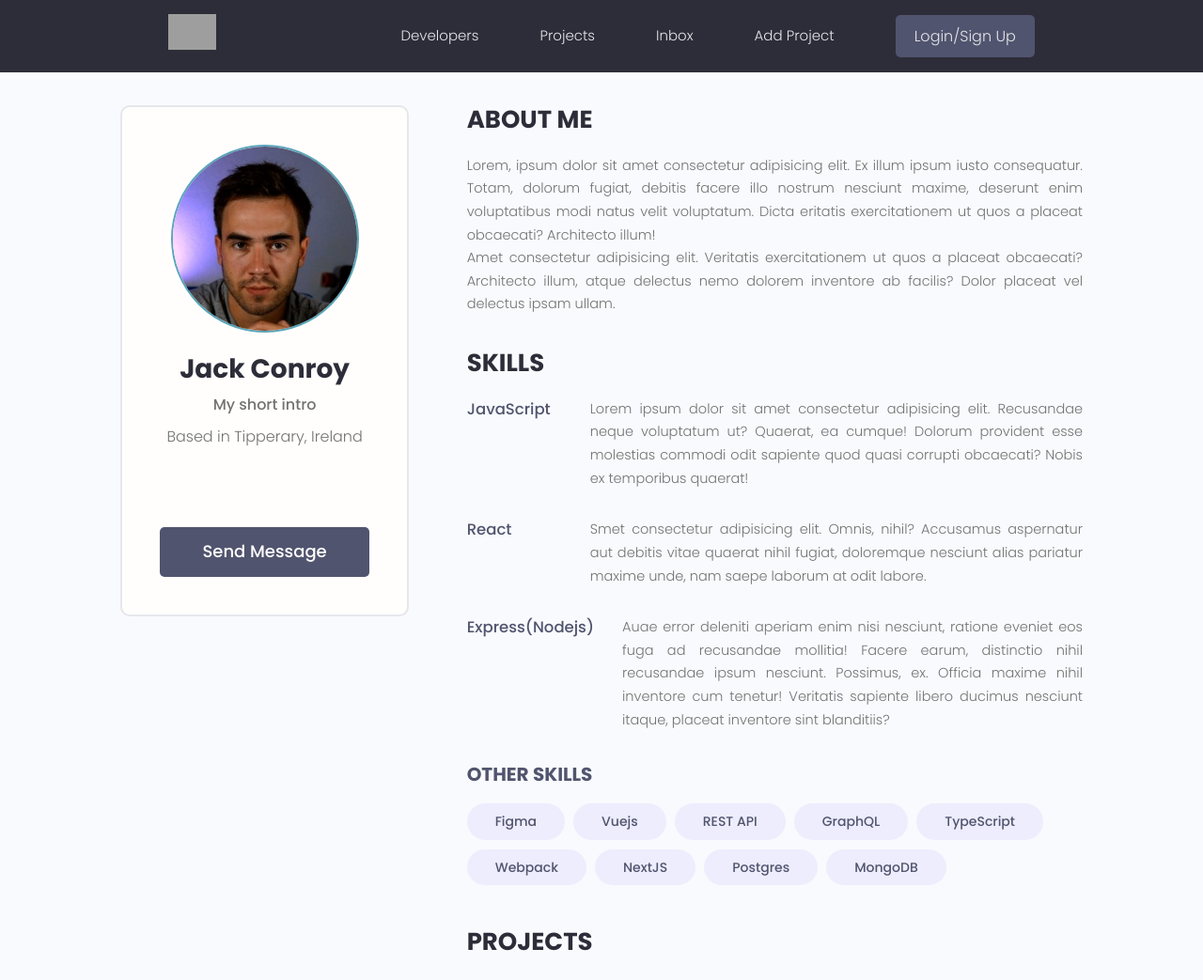
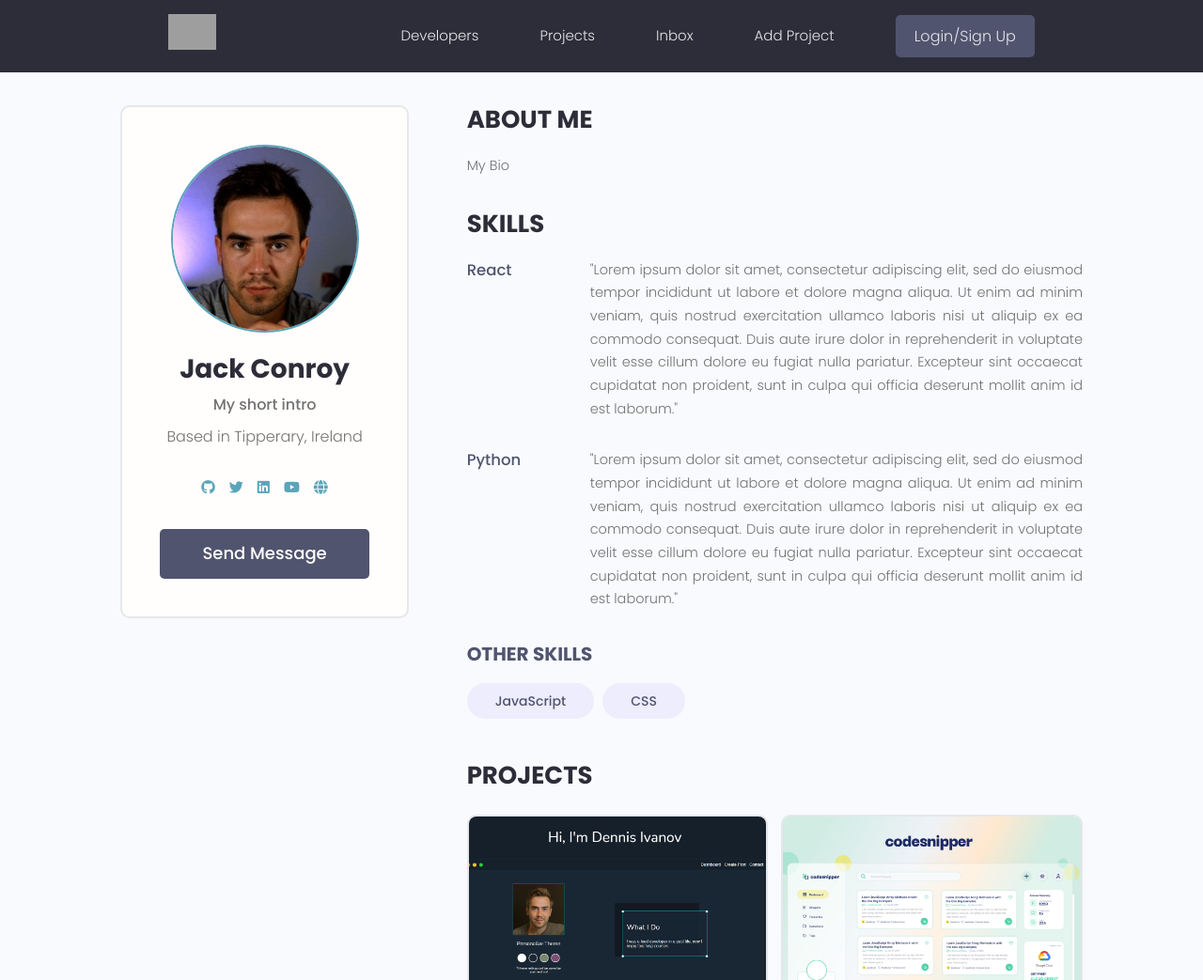
Before and after one commit to Jack112-create/Devsearch, a Django app: page /profile/950f8b22-5bb0-491c-a8f3-4f5213ad4871/ in a window 1280 px wide. Shown: the top 1043 px of the page at 94% size. Run offline with Django 4.2, Linux system fonts and the light colour scheme; data comes from the database, SQL or seed files in the repository; both versions use the stored data as it was after the commit; some libraries are stand-ins or nearby versions; grey boxes are pictures that could not be loaded.

Commit message:
Finish rendering users app templates

```diff
--- a/projects/templates/projects/single-project.html
+++ b/projects/templates/projects/single-project.html
@@ -26,7 +26,7 @@
             </div>
             <div class="column column--2of3">
                 <img class="singleProject__preview" src="{{ project.featured_image.url }}" alt="portfolio thumbnail" />
-                <a href="profile.html" class="singleProject__developer">Md. Shahriar Parvez</a>
+                <a href="{% url 'user-profile' project.owner.id %}" class="singleProject__developer">Md. Shahriar Parvez</a>
                 <h2 class="singleProject__title">Portfolio Landing Page for a Coding Mentor</h2>
                 <h3 class="singleProject__subtitle">About the Project</h3>
                 <div class="singleProject__info">
--- a/templates/main.html
+++ b/templates/main.html
@@ -6,6 +6,8 @@
     <meta http-equiv="X-UA-Compatible" content="IE=edge" />
     <meta name="viewport" content="width=device-width, initial-scale=1.0" />
 
+    <!-- Font awesome -->
+    <link rel="stylesheet" href="https://cdnjs.cloudflare.com/ajax/libs/font-awesome/6.2.1/css/all.min.css" integrity="sha512-MV7K8+y+gLIBoVD59lQIYicR65iaqukzvf/nwasF0nqhPay5w/9lJmVM2hMDcnK1OnMGCdVK+iQrJ7lzPJQd1w==" crossorigin="anonymous" referrerpolicy="no-referrer" />
     <!-- Favicon -->
     <link rel="shortcut icon" href="{% static 'images/favicon.ico' %}" type="image/x-icon" />
     <!-- Icon - IconMonster -->
--- a/users/templates/users/profiles.html
+++ b/users/templates/users/profiles.html
@@ -44,7 +44,7 @@
                   {{profile.bio|slice:"150"}}
                 </p>
                 <div class="dev__skills">
-                  {% for skill in profile.skill_set.all %}
+                  {% for skill in profile.skill_set.all|slice:"5" %}
                   <span class="tag tag--pill tag--main">
                     <small>{{skill}}</small>
                   </span>
--- a/users/templates/users/user-profile.html
+++ b/users/templates/users/user-profile.html
@@ -13,21 +13,31 @@
               <p class="dev__title">{{ profile.short_intro|slice:"50" }}</p>
               <p class="dev__location">Based in {{ profile.location }} {{ profile.randomMessage }}</p>
               <ul class="dev__social">
+                {% if profile.social_github %}
                   <li>
-                  <a title="Github" href="#" target="_blank"><i class="im im-github"></i></a>
+                    <a title="Github" href="{{ profile.social_github }}" target="_blank"><i class="fa-brands fa-github"></i></a>
                   </li>
+                {% endif %}
+                {% if profile.social_twitter %}
                   <li>
-                  <a title="Stackoverflow" href="#" target="_blank"><i class="im im-stackoverflow"></i></a>
+                    <a title="Twitter" href="{{ profile.social_twitter }}" target="_blank"><i class="fa-brands fa-twitter"></i></a>
                   </li>
+                {% endif %}
+                {% if profile.social_linkedin %}
                   <li>
-                  <a title="Twitter" href="#" target="_blank"><i class="im im-twitter"></i></a>
+                    <a title="LinkedIn" href="{{profile.social_linkedin}}" target="_blank"><i class="fa-brands fa-linkedin"></i></a>
                   </li>
+                {% endif %}
+                {% if profile.social_youtube %}
                   <li>
-                  <a title="LinkedIn" href="#" target="_blank"><i class="im im-linkedin"></i></a>
+                    <a title="YouTube" href="{{profile.social_youtube}}" target="_blank"><i class="fa-brands fa-youtube"></i></a>
                   </li>
+                {% endif %}
+                {% if profile.social_website %}
                   <li>
-                  <a title="Personal Website" href="#" target="_blank"><i class="im im-globe"></i></a>
+                    <a title="Personal Website" href="{{profile.social_website}}" target="_blank"><i class="fa-solid fa-globe"></i></a>
                   </li>
+                {% endif %}
               </ul>
               <a href="#" class="btn btn--sub btn--lg">Send Message </a>
             </div>
@@ -37,159 +47,58 @@
           <div class="devInfo">
             <h3 class="devInfo__title">About Me</h3>
             <p class="devInfo__about">
-              Lorem, ipsum dolor sit amet consectetur adipisicing elit. Ex illum ipsum iusto consequatur. Totam,
-              dolorum fugiat, debitis facere illo nostrum nesciunt maxime, deserunt enim voluptatibus modi natus velit
-              voluptatum. Dicta eritatis exercitationem ut quos a placeat obcaecati? Architecto illum!
-              <br />
-              Amet consectetur adipisicing elit. Veritatis exercitationem ut quos a placeat obcaecati? Architecto
-              illum, atque delectus nemo dolorem inventore ab facilis? Dolor placeat vel delectus ipsam ullam.
+              {{ profile.bio }}
             </p>
           </div>
           <div class="devInfo">
             <h3 class="devInfo__title">Skills</h3>
             <div class="devInfo__skills">
+              {% for skill in topSkills %}
                 <div class="devSkill">
-                <h4 class="devSkill__title">JavaScript</h4>
+                  <h4 class="devSkill__title">{{skill.name}}</h4>
                   <p class="devSkill__info">
-                  Lorem ipsum dolor sit amet consectetur adipisicing elit. Recusandae neque voluptatum ut? Quaerat, ea
-                  cumque! Dolorum provident esse molestias commodi odit sapiente quod quasi corrupti obcaecati? Nobis
-                  ex temporibus quaerat!
+                    {{skill.description}}
                   </p>
                 </div>
-              <div class="devSkill">
-                <h4 class="devSkill__title">React</h4>
-                <p class="devSkill__info">
-                  Smet consectetur adipisicing elit. Omnis, nihil? Accusamus aspernatur aut debitis vitae quaerat
-                  nihil fugiat, doloremque nesciunt alias pariatur maxime unde, nam saepe laborum at odit labore.
-                </p>
-              </div>
-              <div class="devSkill">
-                <h4 class="devSkill__title">Express(Nodejs)</h4>
-                <p class="devSkill__info">
-                  Auae error deleniti aperiam enim nisi nesciunt, ratione eveniet eos fuga ad recusandae mollitia!
-                  Facere earum, distinctio nihil recusandae ipsum nesciunt. Possimus, ex. Officia maxime nihil
-                  inventore cum tenetur! Veritatis sapiente libero ducimus nesciunt itaque, placeat inventore sint
-                  blanditiis?
-                </p>
-              </div>
+              {% endfor %}
 
               <h3 class="devInfo__subtitle">Other Skills</h3>
               <div class="devInfo__otherSkills">
+                {% for skill in otherSkills %}
                 <span class="tag tag--pill tag--sub tag--lg">
-                  <small>Figma</small>
+                  <small>{{skill.name}}</small>
                 </span>
-                <span class="tag tag--pill tag--sub tag--lg">
-                  <small>Vuejs</small>
-                </span>
-                <span class="tag tag--pill tag--sub tag--lg">
-                  <small>REST API</small>
-                </span>
-                <span class="tag tag--pill tag--sub tag--lg">
-                  <small>GraphQL</small>
-                </span>
-                <span class="tag tag--pill tag--sub tag--lg">
-                  <small>TypeScript</small>
-                </span>
-                <span class="tag tag--pill tag--sub tag--lg">
-                  <small>Webpack</small>
-                </span>
-                <span class="tag tag--pill tag--sub tag--lg">
-                  <small>NextJS</small>
-                </span>
-                <span class="tag tag--pill tag--sub tag--lg">
-                  <small>Postgres</small>
-                </span>
-                <span class="tag tag--pill tag--sub tag--lg">
-                  <small>MongoDB</small>
-                </span>
+                {% endfor %}
               </div>
             </div>
           </div>
           <div class="devInfo">
             <h3 class="devInfo__title">Projects</h3>
             <div class="grid grid--two">
-
+              {% for project in profile.project_set.all %}
               <div class="column">
                 <div class="card project">
-                  <a href="single-project.html" class="project">
-                    <img class="project__thumbnail" src="images/project-b.png" alt="project thumbnail" />
+                  <a href="{% url 'project' project.id %}" class="project">
+                    <img class="project__thumbnail" src="{{project.featured_image.url}}" alt="project thumbnail" />
                     <div class="card__body">
-                      <h3 class="project__title">DevSearch UI Design</h3>
-                      <p><a class="project__author" href="profile.html">By Shahriar P. Shuvo</a></p>
+                      <h3 class="project__title">{{project.title}}</h3>
+                      <p><a class="project__author" href="{% url 'user-profile' project.owner.id %}">{{project.owner.name}}</a></p>
                       <p class="project--rating">
-                        <span style="font-weight: bold;">92%</span> Postitive
-                        Feedback (62 Votes)
+                        <span style="font-weight: bold;">{{project.vote_ratio}}</span> Positive
+                        Feedback ({{project.vote_total}} Vote{{project.vote_total|pluralize:"s"}})
                       </p>
                       <div class="project__tags">
+                        {% for tag in project.tags.all %}
                           <span class="tag tag--pill tag--main">
-                          <small>NextJS</small>
+                            <small>{{tag.name}}</small>
                           </span>
-                        <span class="tag tag--pill tag--main">
-                          <small>GraphQL</small>
-                        </span>
-                        <span class="tag tag--pill tag--main">
-                          <small>TypeScript</small>
-                        </span>
+                        {% endfor %}
                       </div>
                     </div>
                   </a>
                 </div>
               </div>
-
-              <div class="column">
-                <div class="card project">
-                  <a href="single-project.html" class="project">
-                    <img class="project__thumbnail" src="images/project-c.png" alt="project thumbnail" />
-                    <div class="card__body">
-                      <h3 class="project__title">Another Landing Page</h3>
-                      <p><a class="project__author" href="profile.html">By Dennis Ivanov</a></p>
-                      <p class="project--rating">
-                        <span style="font-weight: bold;">36%</span> Postitive
-                        Feedback (18 Votes)
-                      </p>
-                      <div class="project__tags">
-                        <span class="tag tag--pill tag--main">
-                          <small>NextJS</small>
-                        </span>
-                        <span class="tag tag--pill tag--main">
-                          <small>GraphQL</small>
-                        </span>
-                        <span class="tag tag--pill tag--main">
-                          <small>TypeScript</small>
-                        </span>
-                      </div>
-                    </div>
-                  </a>
-                </div>
-              </div>
-
-              <div class="column">
-                <div class="card project">
-                  <a href="single-project.html" class="project">
-                    <img class="project__thumbnail" src="images/project-a.png" alt="project thumbnail" />
-                    <div class="card__body">
-                      <h3 class="project__title">Yoga Studio Landing Page Website and Design</h3>
-                      <p><a class="project__author" href="profile.html">By Dennis Ivanov</a></p>
-                      <p class="project--rating">
-                        <span style="font-weight: bold;">98%</span> Postitive
-                        Feedback (72 Votes)
-                      </p>
-                      <div class="project__tags">
-                        <span class="tag tag--pill tag--main">
-                          <small>NextJS</small>
-                        </span>
-                        <span class="tag tag--pill tag--main">
-                          <small>GraphQL</small>
-                        </span>
-                        <span class="tag tag--pill tag--main">
-                          <small>TypeScript</small>
-                        </span>
-                      </div>
-                    </div>
-                  </a>
-                </div>
-              </div>
-
+              {% endfor %}
             </div>
           </div>
         </div>
--- a/users/views.py
+++ b/users/views.py
@@ -12,7 +12,13 @@ def profiles(request):
 
 def userProfile(request, pk):
   profile = Profile.objects.get(id=pk)
+
+  topSkills = profile.skill_set.exclude(description__exact="")
+  otherSkills = profile.skill_set.filter(description="")
+
   context = {
     'profile': profile,
+    'topSkills': topSkills,
+    'otherSkills': otherSkills,
     }
   return render(request, 'users/user-profile.html', context)
```
Also changed, not shown: projects/templates/projects/projects.html (+4 -4 lines), db.sqlite3. Lines whose indentation alone changed are shown as unchanged.
